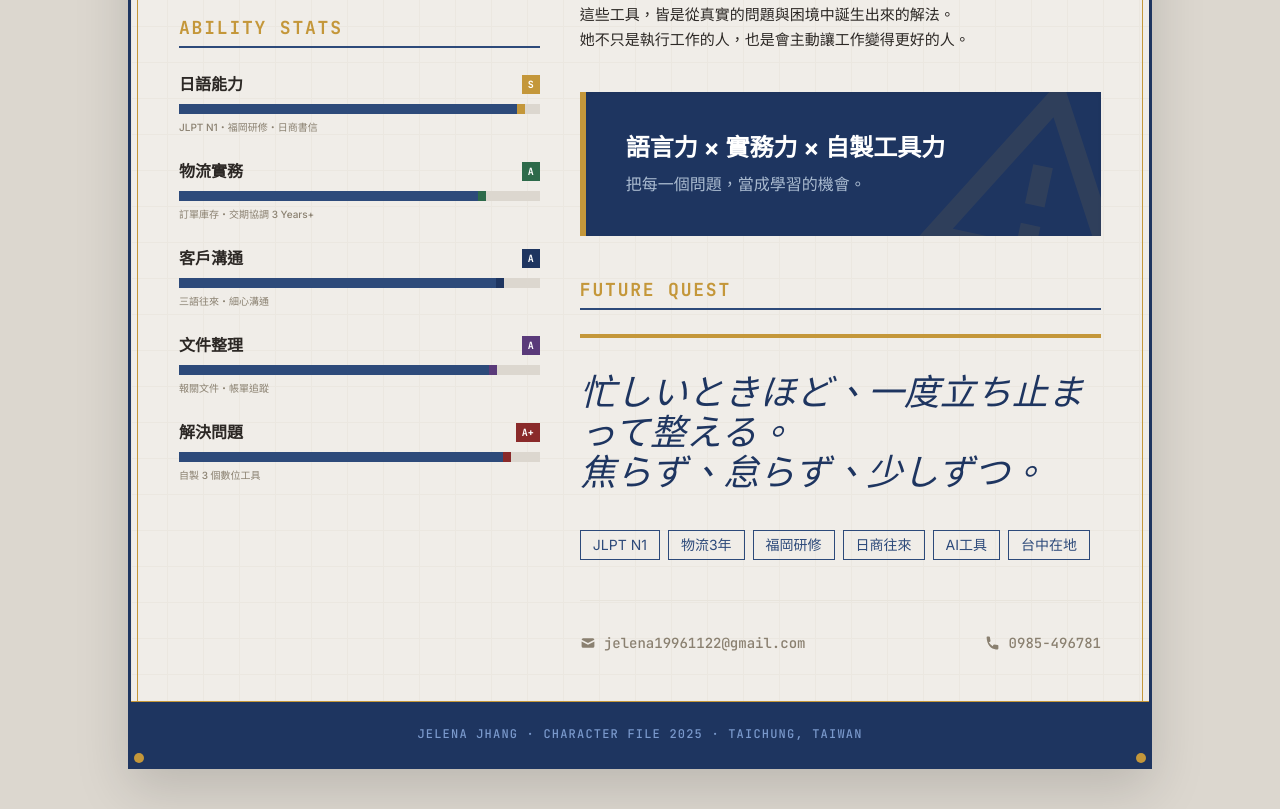
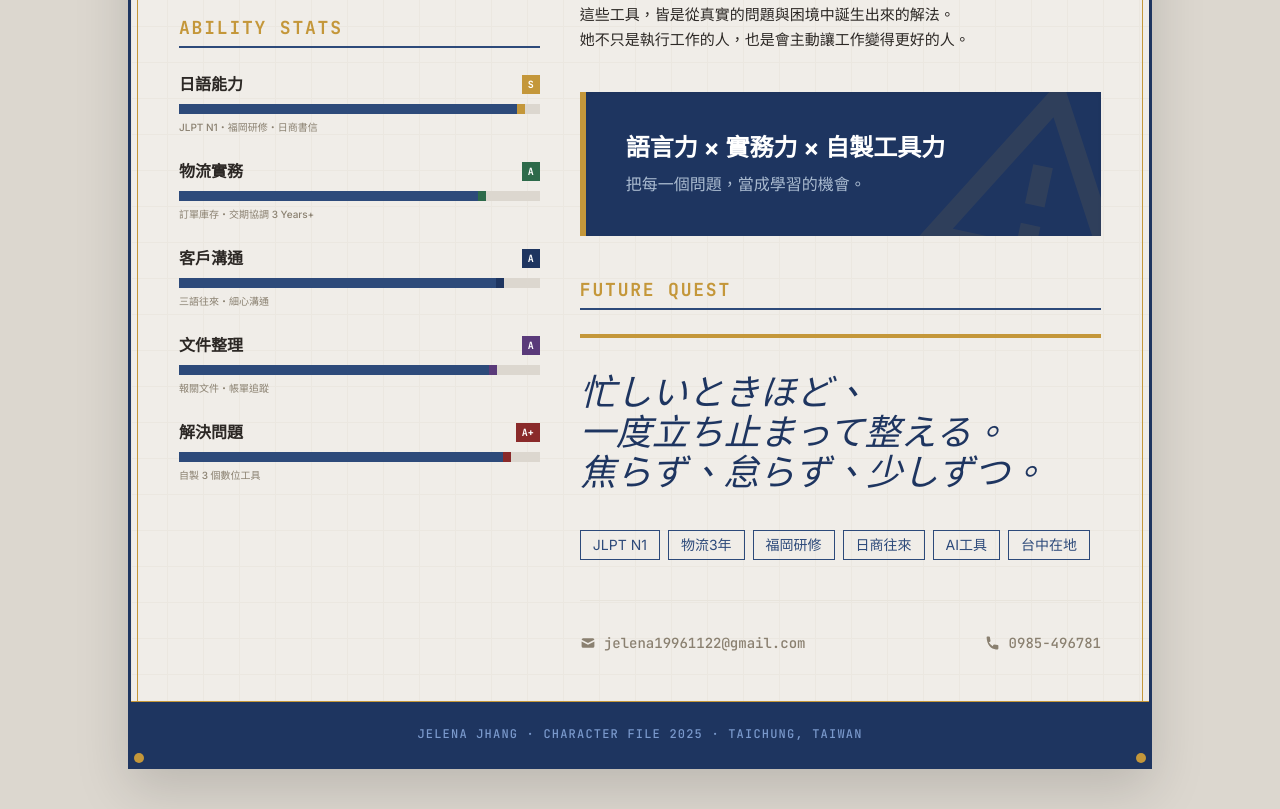
Before and after one commit to jelena6inch/Jelena_CharacterFile, a website: page index.html in a window 1280 px wide. Shown: the part 845-1654 px from the top of the page. Drawn offline with nearby package versions, Linux system fonts and the light colour scheme; a web font is replaced by a local one.

Commit message:
Update: Added line break in Future Quest quote

```diff
--- a/index.html
+++ b/index.html
@@ -325,7 +325,8 @@
                     </h3>
                     <div class="border-t-4 border-gold pt-8">
                         <blockquote class="font-serif text-3xl md:text-4xl text-navy italic leading-snug mb-10 hover:not-italic transition-all duration-700">
-                            忙しいときほど、一度立ち止まって整える。<br>
+                            忙しいときほど、<br>
+                            一度立ち止まって整える。<br>
                             焦らず、怠らず、少しずつ。
                         </blockquote>
                         <div class="flex flex-wrap gap-2">
```
